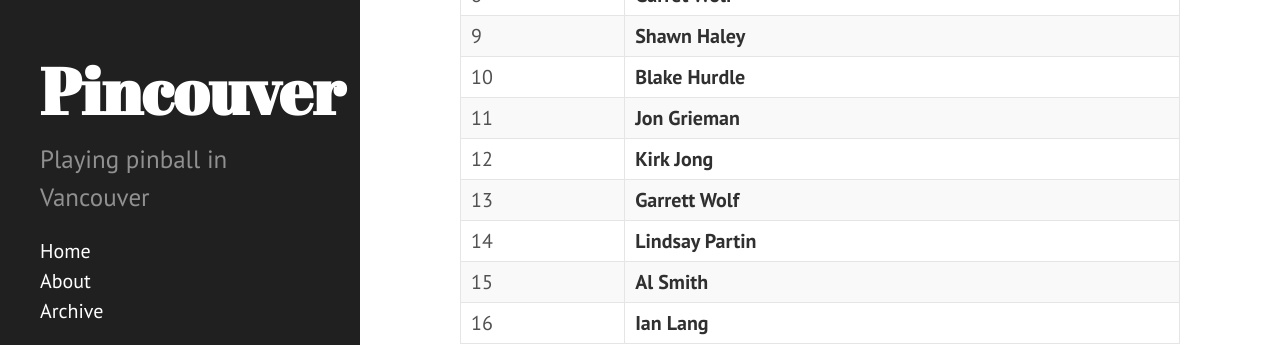
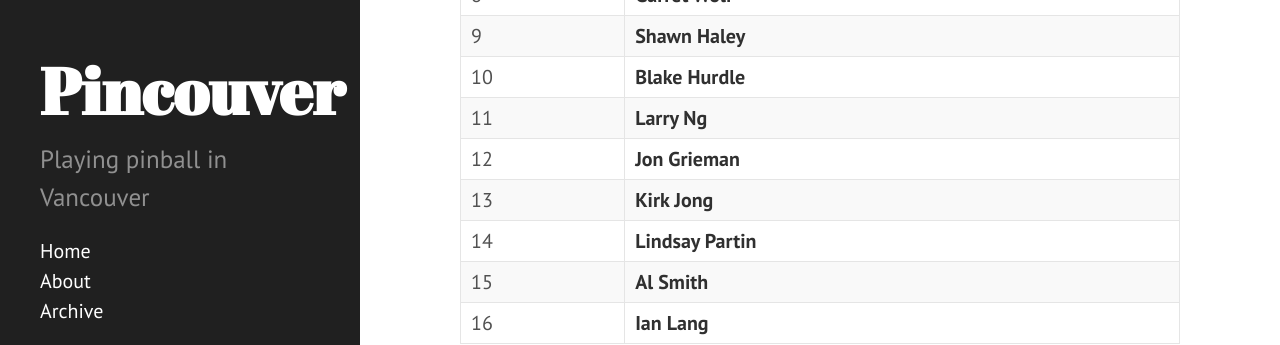
Before and after one commit to lytfyre/VancouverPinball, a Jekyll site: the page built from _posts/2015-07-31-ww2015wrapup.md, in a window 1280 px wide and 900 px high, scrolled down 557 px. Shown: the part 155-500 px from the top of the window. Built offline with Jekyll 4.4.1, drawn with Linux system fonts in a browser that asks for light colours.

Commit message:
Update 2015-07-31-ww2015wrapup.md
fix duplicate Garret in the results.

```diff
--- a/_posts/2015-07-31-ww2015wrapup.md
+++ b/_posts/2015-07-31-ww2015wrapup.md
@@ -24,9 +24,9 @@ The top 16 results:
 | 8  | **Garret Wolf**
 | 9  | **Shawn Haley**
 | 10 | **Blake Hurdle**
-| 11 | **Jon Grieman**
-| 12 | **Kirk Jong**
-| 13 | **Garrett Wolf**
+| 11 | **Larry Ng**
+| 12 | **Jon Grieman**
+| 13 | **Kirk Jong**
 | 14 | **Lindsay Partin**
 | 15 | **Al Smith**
 | 16 | **Ian Lang**
```
